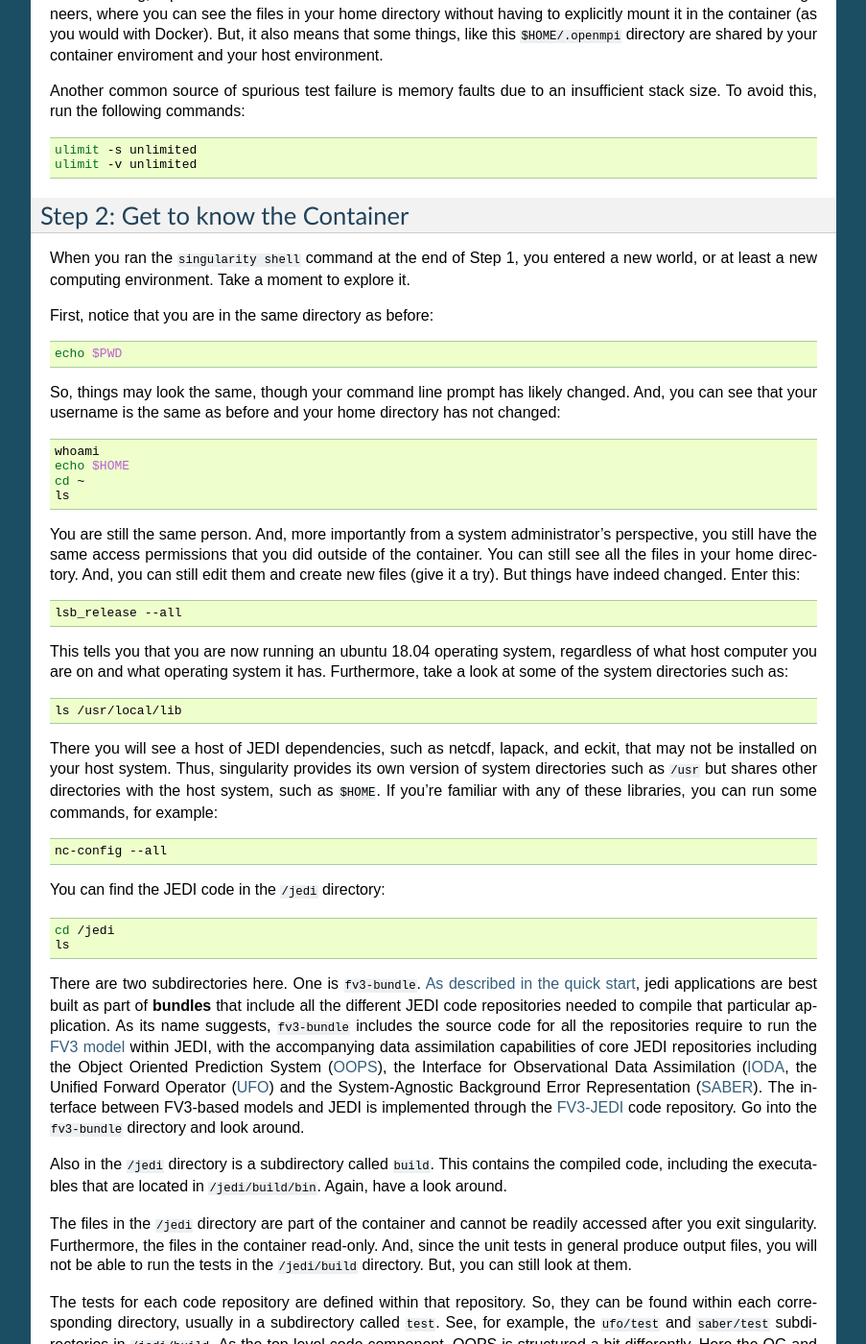
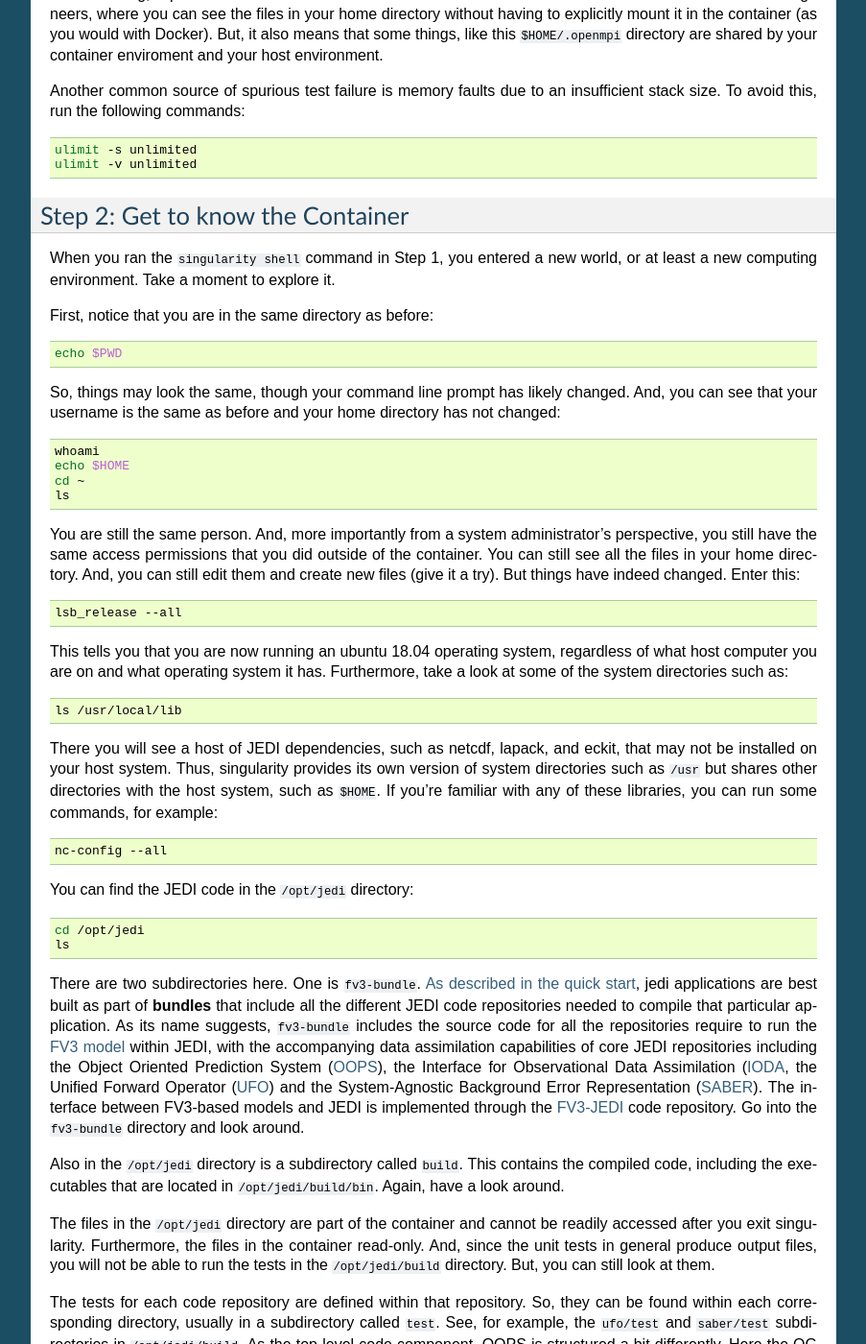
Before and after one commit to JCSDA/jedi-docs, a Sphinx documentation site: the page built from docs/learning/tutorials/level1/run-jedi.rst, in a window 1280 px wide and 1400 px high, scrolled down 1375 px. Shown: the whole window at 96% size, without its empty margins (198-1101 px from the left). Built offline with Sphinx 7.4.7, drawn with Linux system fonts in a browser that asks for light colours.

Commit message:
review comments

```diff
--- a/docs/learning/tutorials/level1/run-jedi.rst
+++ b/docs/learning/tutorials/level1/run-jedi.rst
@@ -81,7 +81,7 @@
 Step 2: Get to know the Container
 ---------------------------------
 
-When you ran the ``singularity shell`` command at the end of Step 1, you entered a new world, or at least a new computing environment.  Take a moment to explore it.
+When you ran the ``singularity shell`` command in Step 1, you entered a new world, or at least a new computing environment.  Take a moment to explore it.
 
 First, notice that you are in the same directory as before:
 
@@ -117,20 +117,20 @@
 
    nc-config --all
 
-You can find the JEDI code in the ``/jedi`` directory:
+You can find the JEDI code in the ``/opt/jedi`` directory:
 
 .. code-block:: bash
 
-   cd /jedi
+   cd /opt/jedi
    ls
 
 There are two subdirectories here.  One is ``fv3-bundle``.  :ref:`As described in the quick start <quick-start-build>`, jedi applications are best built as part of **bundles** that include all the different JEDI code repositories needed to compile that particular application.  As its name suggests, ``fv3-bundle`` includes the source code for all the repositories require to run the `FV3 model <https://www.gfdl.noaa.gov/fv3/>`_ within JEDI, with the accompanying data assimilation capabilities of core JEDI repositories including the Object Oriented Prediction System (:doc:`OOPS <../../../inside/jedi-components/oops/index>`), the Interface for Observational Data Assimilation (:doc:`IODA <../../../inside/jedi-components/ioda/index>`, the Unified Forward Operator (:doc:`UFO <../../../inside/jedi-components/ufo/index>`) and the System-Agnostic Background Error Representation (:doc:`SABER <../../../inside/jedi-components/saber/index>`).  The interface between FV3-based models and JEDI is implemented through the :doc:`FV3-JEDI <../../../inside/jedi-components/fv3-jedi/index>` code repository.  Go into the ``fv3-bundle`` directory and look around.
 
-Also in the ``/jedi`` directory is a subdirectory called ``build``.  This contains the compiled code, including the executables that are located in ``/jedi/build/bin``.  Again, have a look around.
+Also in the ``/opt/jedi`` directory is a subdirectory called ``build``.  This contains the compiled code, including the executables that are located in ``/opt/jedi/build/bin``.  Again, have a look around.
 
-The files in the ``/jedi`` directory are part of the container and cannot be readily accessed after you exit singularity.  Furthermore, the files in the container read-only.  And, since the unit tests in general produce output files, you will not be able to run the tests in the ``/jedi/build`` directory.  But, you can still look at them.
+The files in the ``/opt/jedi`` directory are part of the container and cannot be readily accessed after you exit singularity.  Furthermore, the files in the container read-only.  And, since the unit tests in general produce output files, you will not be able to run the tests in the ``/opt/jedi/build`` directory.  But, you can still look at them.
 
-The tests for each code repository are defined within that repository.  So, they can be found within each corresponding directory, usually in a subdirectory called ``test``.  See, for example, the ``ufo/test`` and ``saber/test`` subdirectories in ``/jedi/build``.  As the top-level code component, OOPS is structured a bit differently.  Here the QG and Lorentz 95 toy models have their own test directories (``oops/qg/test`` and ``oops/l95/test`` respectively), with a few other test configurations in ``oops/src/test``.
+The tests for each code repository are defined within that repository.  So, they can be found within each corresponding directory, usually in a subdirectory called ``test``.  See, for example, the ``ufo/test`` and ``saber/test`` subdirectories in ``/opt/jedi/build``.  As the top-level code component, OOPS is structured a bit differently.  Here the QG and Lorentz 95 toy models have their own test directories (``oops/qg/test`` and ``oops/l95/test`` respectively), with a few other test configurations in ``oops/src/test``.
 
 Step 3: Run a JEDI Application
 ------------------------------
```
